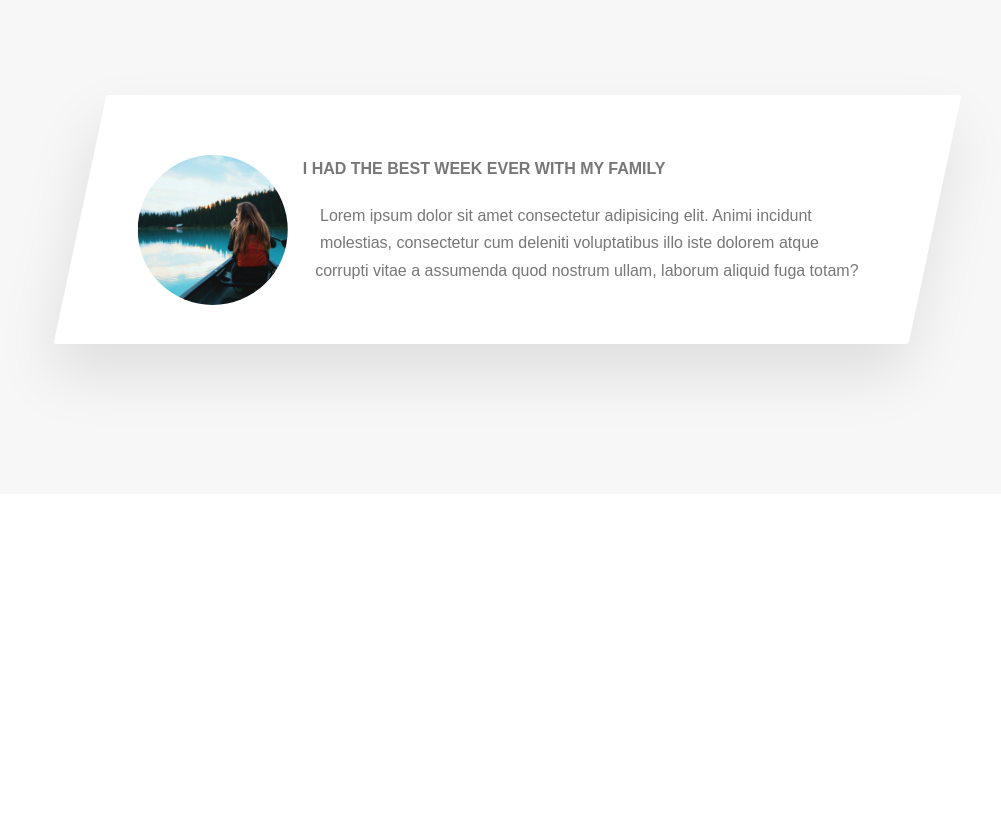
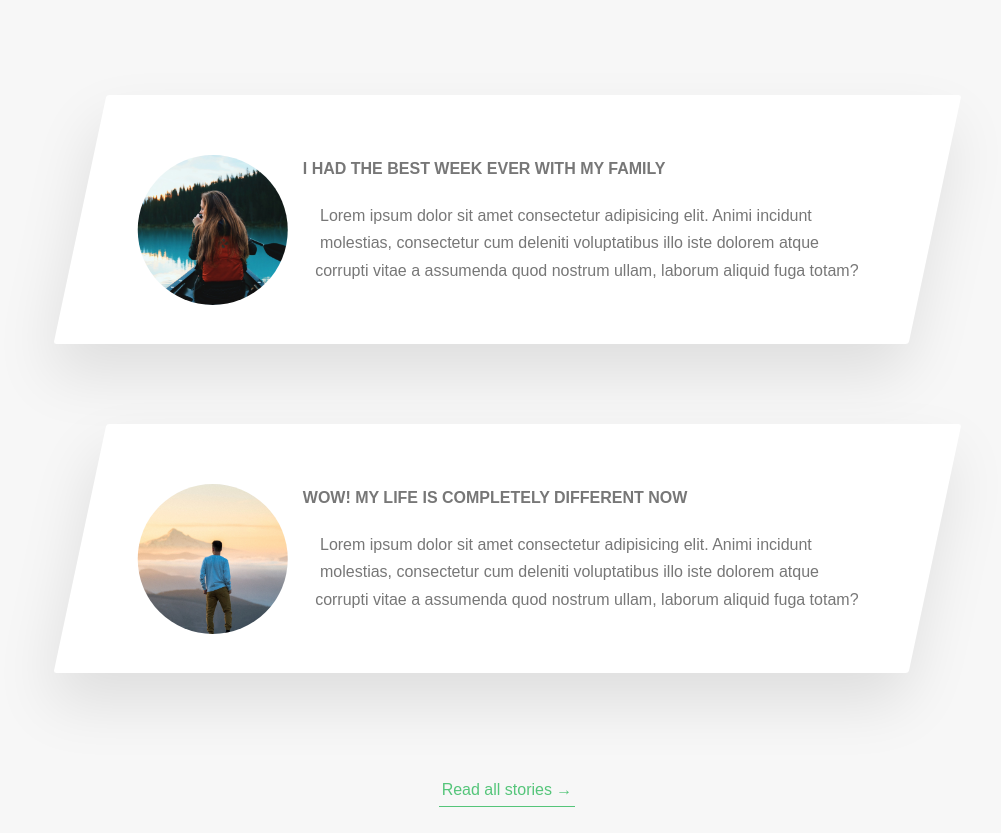
Before and after one commit to AI-LastWish/natours-react-spring, a React (Create React App) app in the folder frontend/: page / in a window 1280 px wide. Shown: the part 3471-4304 px from the top of the page, without its empty margins (133-1134 px from the left). Before the commit the page ends 3995 px from the top, so only its background shows below. Built offline with nearby package versions, Linux system fonts and the light colour scheme; the HTML template or start-up script is replaced by a standard one.

Commit message:
43. Building the Stories Section - Part 2

```diff
--- a/frontend/src/components/sections/section-stories.js
+++ b/frontend/src/components/sections/section-stories.js
@@ -14,6 +14,7 @@
                 <div className="story">
                     <figure className="story__shape">
                         <img src="img/nat-8.jpg" alt="Person on a tour" className="story__img" />
+                        <figcaption className="story__caption">Mary Smith</figcaption>
                     </figure>
                     <div className="story__text">
                         <h3 className="heading-tertiary u-margin-bottom-small">I had the best week ever with my family</h3>
@@ -25,6 +26,27 @@
                     </div>
                 </div>
             </div>
+
+            <div className="row">
+                <div className="story">
+                    <figure className="story__shape">
+                        <img src="img/nat-9.jpg" alt="Person on a tour" className="story__img" />
+                        <figcaption className="story__caption">Jack Wilson</figcaption>
+                    </figure>
+                    <div className="story__text">
+                        <h3 className="heading-tertiary u-margin-bottom-small">Wow! My life is completely different now</h3>
+                        <p>
+                            Lorem ipsum dolor sit amet consectetur adipisicing elit. Animi incidunt molestias,
+                            consectetur cum deleniti voluptatibus illo iste dolorem atque corrupti vitae a assumenda
+                            quod nostrum ullam, laborum aliquid fuga totam?
+                        </p>
+                    </div>
+                </div>
+            </div>
+
+            <div className="u-center-text u-margin-top-huge">
+                <a href="#" className="btn-text">Read all stories &rarr;</a>
+            </div>
         </section>
     )
 }
--- a/frontend/src/scss/components/_story.scss
+++ b/frontend/src/scss/components/_story.scss
@@ -21,13 +21,43 @@
         -webkit-clip-path: circle(50% at 50% 50%);
         clip-path: circle(50% at 50% 50%);
         transform: translateX(-3rem) skewX(12deg);
+        // use with __caption
+        position: relative;
+        overflow: hidden;
     }
 
     &__img{
         height: 100%;
+        transform: translateX(-3rem) scale(1.4);
+        transition: all 0.5s;
     }
 
     &__text{
         transform: skewX(12deg);
     }
+
+    &__caption {
+        position: absolute;
+        top: 50%;
+        left: 50%;
+        transform: translate(-50%, 20%);
+        color: $color-white;
+        text-transform: uppercase;
+        font-size: 1.7rem;
+        text-align: center;
+        opacity: 0;
+        transition: all 0.5s;
+        // remove shaking
+        backface-visibility: hidden;
+    }
+
+    &:hover &__caption {
+        opacity: 1;
+        transform: translate(-50%, -50%);
+    }
+
+    &:hover &__img {
+        transform: translateX(-3rem) scale(1);
+        filter: blur(0.3rem) brightness(80%);
+    }
 }
```
